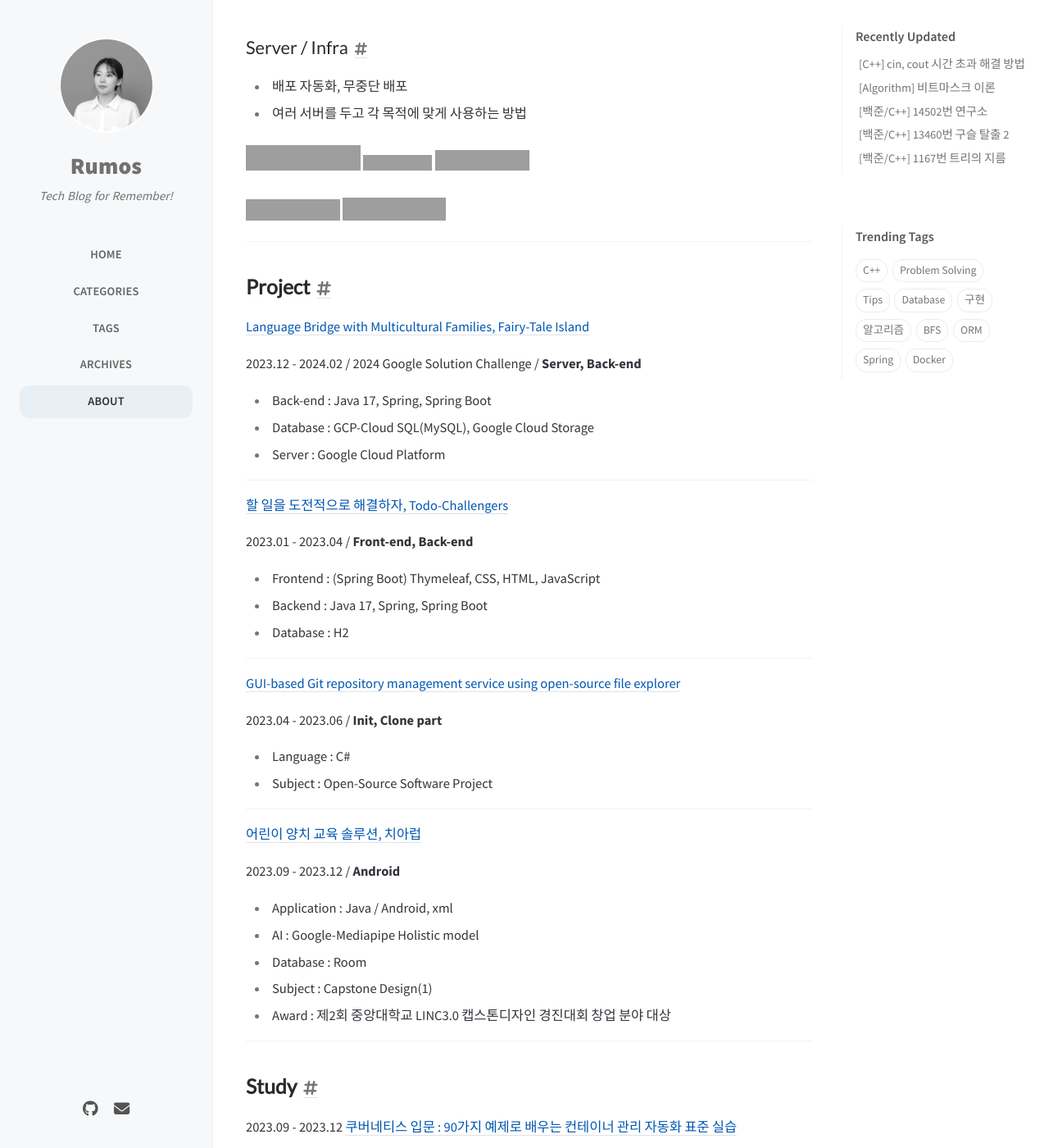
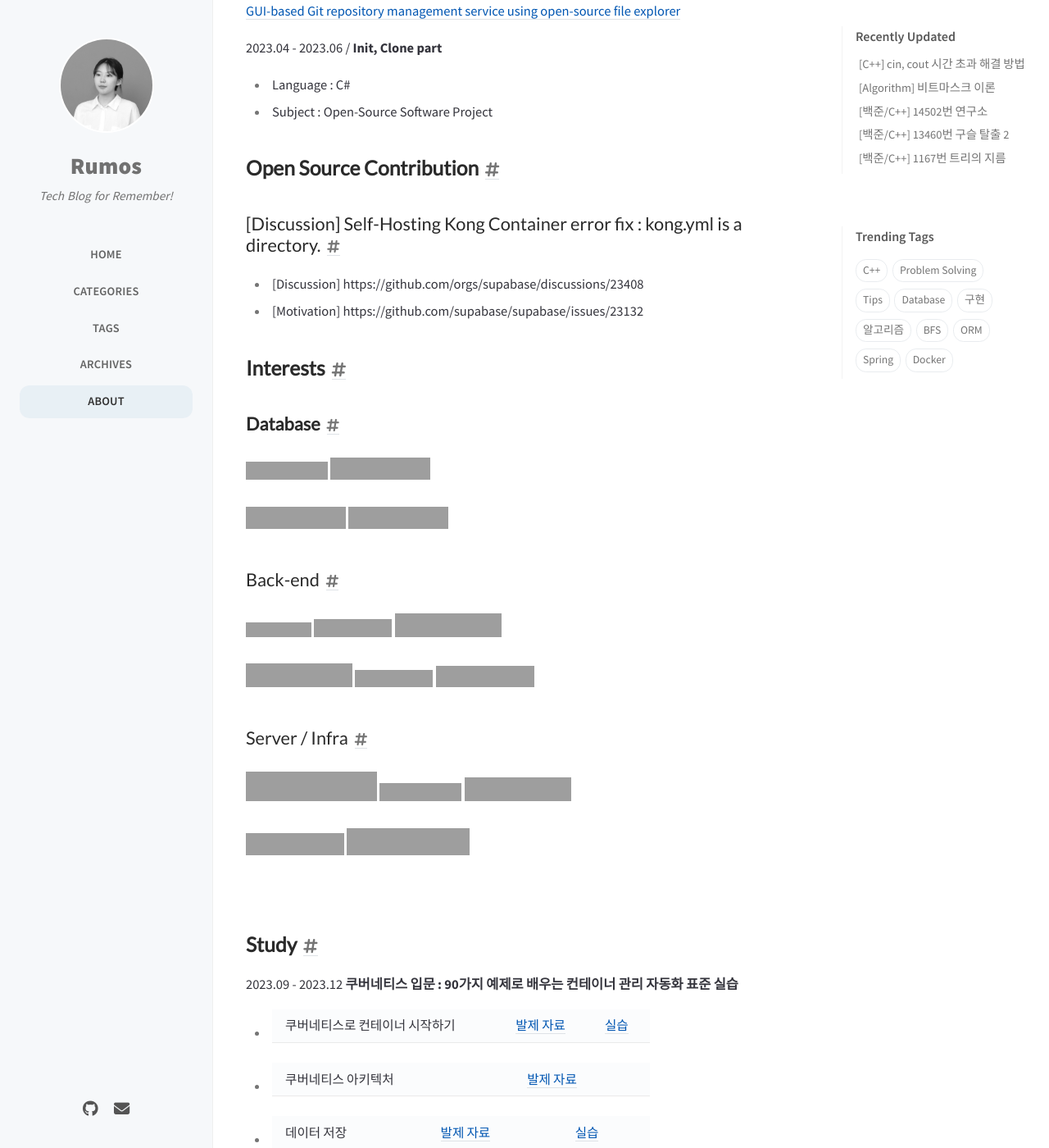
Before and after one commit to RumosZin/RumosZin.github.io, a Jekyll site: the page built from _tabs/about.md, in a window 1280 px wide and 1400 px high, scrolled down 775 px. Shown: the whole window at 82% size. Built offline with Jekyll 4.4.1, drawn with Linux system fonts in a browser that asks for light colours; cached includes are drawn as plain includes; some of the changed text lies outside the part shown; grey boxes are pictures that could not be loaded.

Commit message:
about.md update

```diff
--- a/_tabs/about.md
+++ b/_tabs/about.md
@@ -7,36 +7,7 @@ order: 4
 ## **Introduction**
    - 중앙대학교 소프트웨어학부 (2021.3 ~)
    - Google Developer Student Clubs Chung-Ang University 3rd Member (2023.9 ~)
-
-- - -
-
-## **Interests**
-
-### Database
-
-- 현실에서 접하기 어려운 도메인의 데이터베이스 스키마 정의
-- 인덱스, 인메모리 데이터베이스를 이용한 응답 시간 개선
-
-![MySQL](https://img.shields.io/badge/MySQL-4479A1?style=for-the-badge&logo=MySQL&logoColor=white){: width="79" height="40" .normal style="display: inline-block;} ![Supabase](https://img.shields.io/badge/Supabase-3ECF8E?style=for-the-badge&logo=supabase&logoColor=white){: width="100" height="40" .normal style="display: inline-block;} ![Redis](https://img.shields.io/badge/redis-%23DD0031.svg?style=for-the-badge&logo=redis&logoColor=white){: width="77" height="30" .normal style="display: inline-block;}
-
-
-### Back-end
-
-- 복잡한 비즈니스 로직 구현
-- 한 개의 요청, 백만 개의 요청 모두 같은 응답 시간을 갖게 하는 방법
-
-![Spring](https://img.shields.io/badge/Spring-6DB33F?style=for-the-badge&logo=Spring&logoColor=white){: width="85" height="40" .normal style="display: inline-block;} ![Spring boot](https://img.shields.io/badge/springboot-6DB33F?style=for-the-badge&logo=springboot&logoColor=white){: width="117" height="40" .normal style="display: inline-block;} ![Svelte](https://img.shields.io/badge/svelte-%23f1413d.svg?style=for-the-badge&logo=svelte&logoColor=white){: width="84" height="40" .normal style="display: inline-block;}
-
-### Server / Infra
-
-- 배포 자동화, 무중단 배포
-- 여러 서버를 두고 각 목적에 맞게 사용하는 방법
-
-![Github Actions](https://img.shields.io/badge/GitHub Actions-2088FF?style=for-the-badge&logo=GitHub Actions&logoColor=white){: width="140" height="40" .normal style="display: inline-block;} ![Docker](https://img.shields.io/badge/docker-%230db7ed.svg?style=for-the-badge&logo=docker&logoColor=white){: width="84" height="40" .normal style="display: inline-block;} ![Kubernetes](https://img.shields.io/badge/kubernetes-%23326ce5.svg?style=for-the-badge&logo=kubernetes&logoColor=white){: width="115" height="40" .normal style="display: inline-block;}
-
-![Amazonaws](https://img.shields.io/badge/amazonaws-232F3E?style=for-the-badge&logo=amazonaws&logoColor=white){: width="115" height="40" .normal style="display: inline-block;} ![Google Cloud](https://img.shields.io/badge/GoogleCloud-%234285F4.svg?style=for-the-badge&logo=google-cloud&logoColor=white){: width="126" height="40" .normal style="display: inline-block;}
-
-- - -
+<br>
 
 ## **Project**
 
@@ -48,8 +19,6 @@ order: 4
 - Database : GCP-Cloud SQL(MySQL), Google Cloud Storage
 - Server : Google Cloud Platform
 
-- - -
-
 [할 일을 도전적으로 해결하자, Todo-Challengers](https://github.com/RumosZin/todoChallegers)
 
 2023.01 - 2023.04 / **Front-end, Back-end**
@@ -58,35 +27,71 @@ order: 4
 - Backend : Java 17, Spring, Spring Boot
 - Database : H2
 
-- - -
-
 [GUI-based Git repository management service using open-source file explorer](https://github.com/RumosZin/Welcome-git)
 
 2023.04 - 2023.06 / **Init, Clone part**
 
 - Language : C#
 - Subject : Open-Source Software Project
+<br>
 
-- - -
+## **Open Source Contribution**
 
-[어린이 양치 교육 솔루션, 치아럽](https://github.com/RumosZin/capstone_cheerup_toothbrushing)
+### [Discussion] Self-Hosting Kong Container error fix : kong.yml is a directory.
 
-2023.09 - 2023.12 / **Android**
+- [Discussion] https://github.com/orgs/supabase/discussions/23408
+- [Motivation] https://github.com/supabase/supabase/issues/23132
 
-- Application : Java / Android, xml
-- AI : Google-Mediapipe Holistic model
-- Database : Room
-- Subject : Capstone Design(1)
-- Award : 제2회 중앙대학교 LINC3.0 캡스톤디자인 경진대회 창업 분야 대상
 
-- - -
+## **Interests**
+
+### **Database**
+
+![MySQL](https://img.shields.io/badge/MySQL-4479A1?style=for-the-badge&logo=MySQL&logoColor=white){: width="100" height="42" .normal style="display: inline-block;} ![MariaDB](https://img.shields.io/badge/MariaDB-003545?style=for-the-badge&logo=mariadb&logoColor=white){: width="122" height="40" .normal style="display: inline-block;}
+
+![Supabase](https://img.shields.io/badge/Supabase-3ECF8E?style=for-the-badge&logo=supabase&logoColor=white){: width="122" height="40" .normal style="display: inline-block;} ![Postgres](https://img.shields.io/badge/postgres-%23316192.svg?style=for-the-badge&logo=postgresql&logoColor=white){: width="122" height="40" .normal style="display: inline-block;}
+
+### Back-end
+![Java](https://img.shields.io/badge/java-%23ED8B00.svg?style=for-the-badge&logo=openjdk&logoColor=white){: width="80" height="42" .normal style="display: inline-block;} <img src="https://img.shields.io/badge/Spring-6DB33F?style=for-the-badge&logo=Spring&logoColor=white">{: width="95" height="42" .normal style="display: inline-block;} <img src="https://img.shields.io/badge/springboot-6DB33F?style=for-the-badge&logo=springboot&logoColor=white">{: width="130" height="42" .normal style="display: inline-block;}
+
+![JavaScript](https://img.shields.io/badge/javascript-%23323330.svg?style=for-the-badge&logo=javascript&logoColor=%23F7DF1E){: width="130" height="42" .normal style="display: inline-block;} ![Svelte](https://img.shields.io/badge/svelte-%23f1413d.svg?style=for-the-badge&logo=svelte&logoColor=white){: width="95" height="42" .normal style="display: inline-block;} ![Sveltekit](https://img.shields.io/badge/sveltekit-%23f1413d.svg?style=for-the-badge&logo=svelte&logoColor=white){: width="120" height="42" .normal style="display: inline-block;}
+
+### Server / Infra
+<img src="https://img.shields.io/badge/GitHub Actions-2088FF?style=for-the-badge&logo=GitHub Actions&logoColor=white">{: width="160" height="42" .normal style="display: inline-block;} <img src="https://img.shields.io/badge/docker-%230db7ed.svg?style=for-the-badge&logo=docker&logoColor=white">{: width="100" height="42" .normal style="display: inline-block;} ![Kubernetes](https://img.shields.io/badge/kubernetes-%23326ce5.svg?style=for-the-badge&logo=kubernetes&logoColor=white){: width="130" height="42" .normal style="display: inline-block;}
+
+<img src="https://img.shields.io/badge/amazonaws-232F3E?style=for-the-badge&logo=amazonaws&logoColor=white">{: width="120" height="42" .normal style="display: inline-block;} ![Google Cloud](https://img.shields.io/badge/GoogleCloud-%234285F4.svg?style=for-the-badge&logo=google-cloud&logoColor=white){: width="150" height="42" .normal style="display: inline-block;}
+
+<br>
 
 ## **Study**
 
-2023.09 - 2023.12 [쿠버네티스 입문 : 90가지 예제로 배우는 컨테이너 관리 자동화 표준 실습](https://github.com/GDSC-CAU/GDSC-CAU-CI-CD)
+2023.09 - 2023.12 **쿠버네티스 입문 : 90가지 예제로 배우는 컨테이너 관리 자동화 표준 실습**
 
-2023.01 - 2023.04, 2024.01 - ing [Spring 스터디](https://github.com/RumosZin/spring-study)
+- 쿠버네티스로 컨테이너 시작하기 | [발제 자료](https://puzzle-squirrel-4b4.notion.site/4a9bcf154caa4265b8f34379764a2c88?pvs=4) | [실습](https://github.com/RumosZin/k8s-start-with-container-practice)
+- 쿠버네티스 아키텍처 | [발제 자료](https://puzzle-squirrel-4b4.notion.site/f05079b37dd341d485d065ff5d0f2a70?pvs=4)
+- 데이터 저장 | [발제 자료](https://puzzle-squirrel-4b4.notion.site/f60d84521733442cb4f34069afdeea8a?pvs=4) | [실습](https://github.com/RumosZin/k8s-save-data)
 
-2023.07 - ing [알고리즘 문제 풀이 : BOJ, Programmers, SWEA](https://github.com/RumosZin/algorithm-study)
+2024.05 - 진행 중 **Language Bridge with Multicultural Families, Fairy-Tale Island 리팩토링**
 
-[![Solved.ac Profile](http://mazassumnida.wtf/api/v2/generate_badge?boj=01zxcv)](https://solved.ac/01zxcv/)
+<br>
+
+
+
+
+
+
+
+<!--
+**RumosZin/RumosZin** is a ✨ _special_ ✨ repository because its `README.md` (this file) appears on your GitHub profile.
+
+Here are some ideas to get you started:
+
+- 🔭 I’m currently working on ...
+- 🌱 I’m currently learning ...
+- 👯 I’m looking to collaborate on ...
+- 🤔 I’m looking for help with ...
+- 💬 Ask me about ...
+- 📫 How to reach me: ...
+- 😄 Pronouns: ...
+- ⚡ Fun fact: ...
+-->
```
